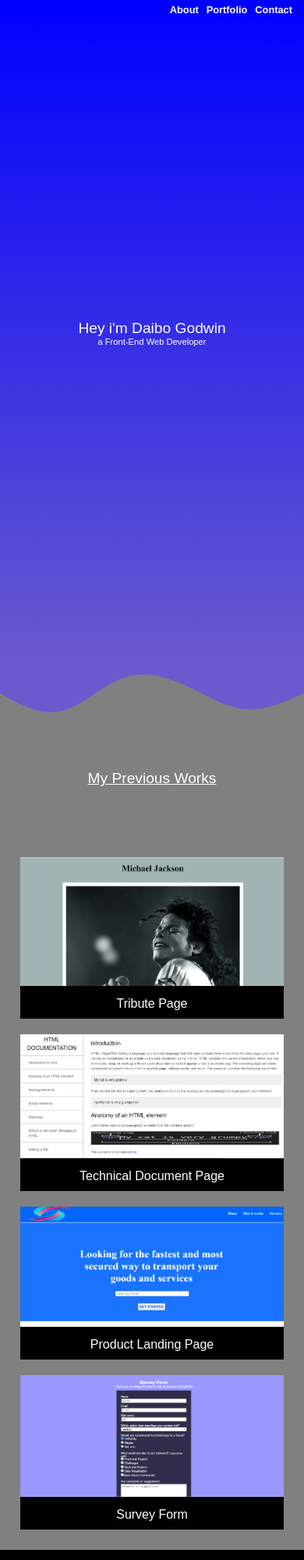
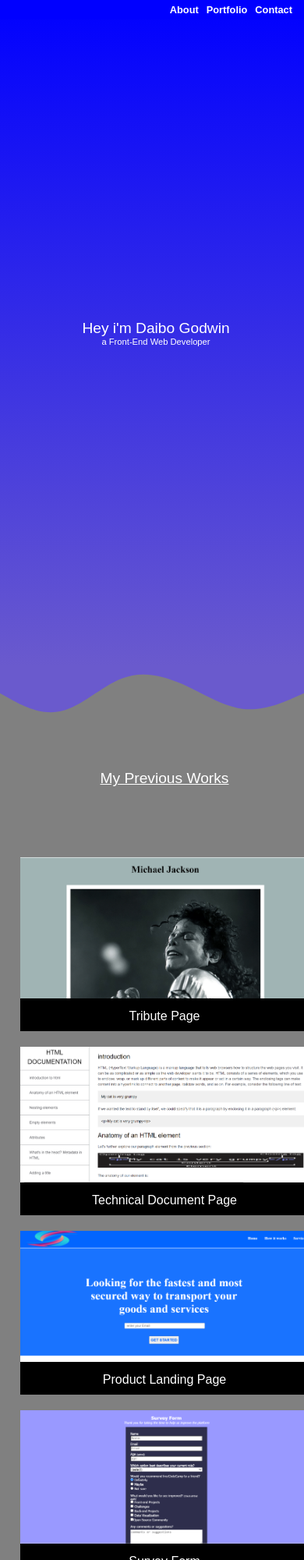
Before and after one commit to Daiboofficial/Daiboofficial, a plain HTML site: page cz/index.html in a window 390 px wide. Shown: the top 2000 px of the page at 78% size. Drawn offline with Linux system fonts and the light colour scheme.

Commit message:
updated1

```diff
--- a/cz/personalportfolo.css
+++ b/cz/personalportfolo.css
@@ -46,7 +46,7 @@ nav ul{
 }
 
 #welcome-section{
-
+  width: 100%;
   height: 100vh;
   display: flex;
   flex-wrap: wrap;
@@ -69,6 +69,7 @@ h1{
   text-align: center;
 }
 #projects{
+    width: 100%;
     text-align: center;
     padding: 1rem;
     background: grey;
@@ -172,6 +173,7 @@ svg{
     text-align: center;
   }
   #welcome-section p{
+    width: 100%;
     font-size: 1.4rem;
     text-align: center;
   }
@@ -195,7 +197,9 @@ svg{
     margin-bottom: 10px;
 
   }
-
+#projects{
+  width: 100%;
+}
 
 }
 
@@ -215,6 +219,7 @@ svg{
     text-align: center;
   }
   #welcome-section p{
+    width: 100%;
     font-size: 0.7rem;
     text-align: center;
   }
@@ -239,4 +244,8 @@ svg{
 
   }
 
+#projects{
+  width: 100%;
 }
+
+}
```
